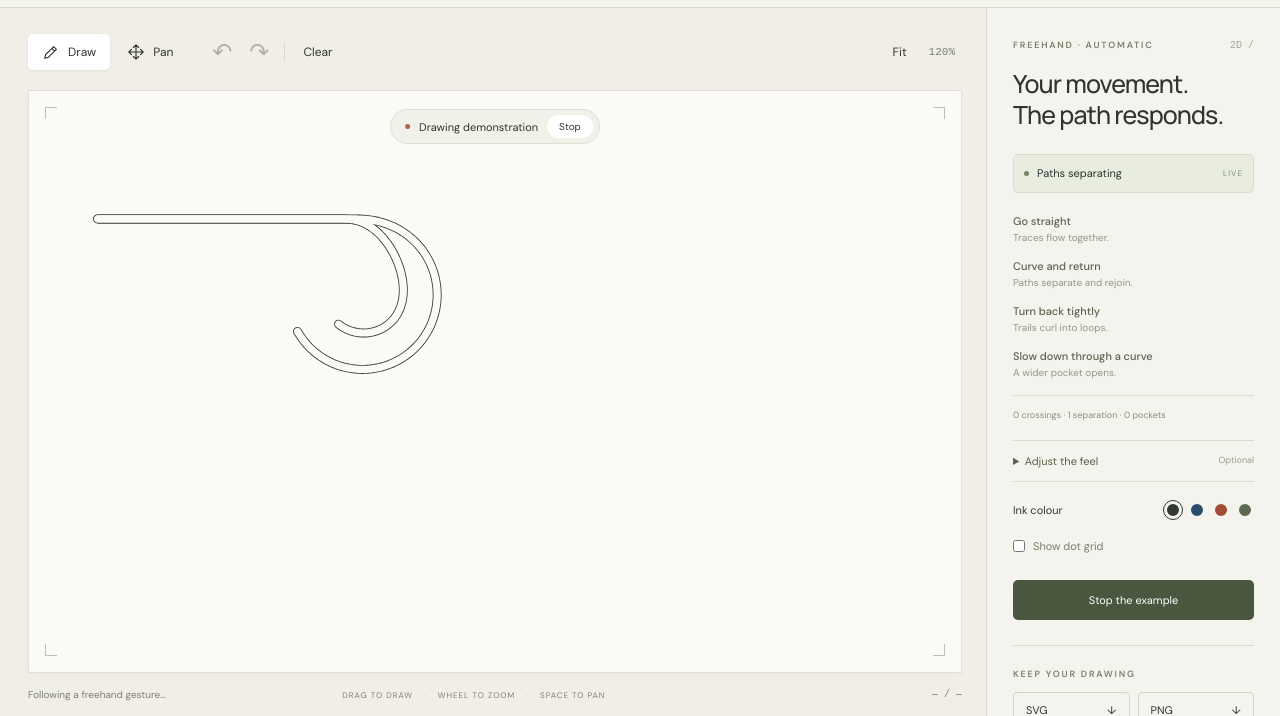
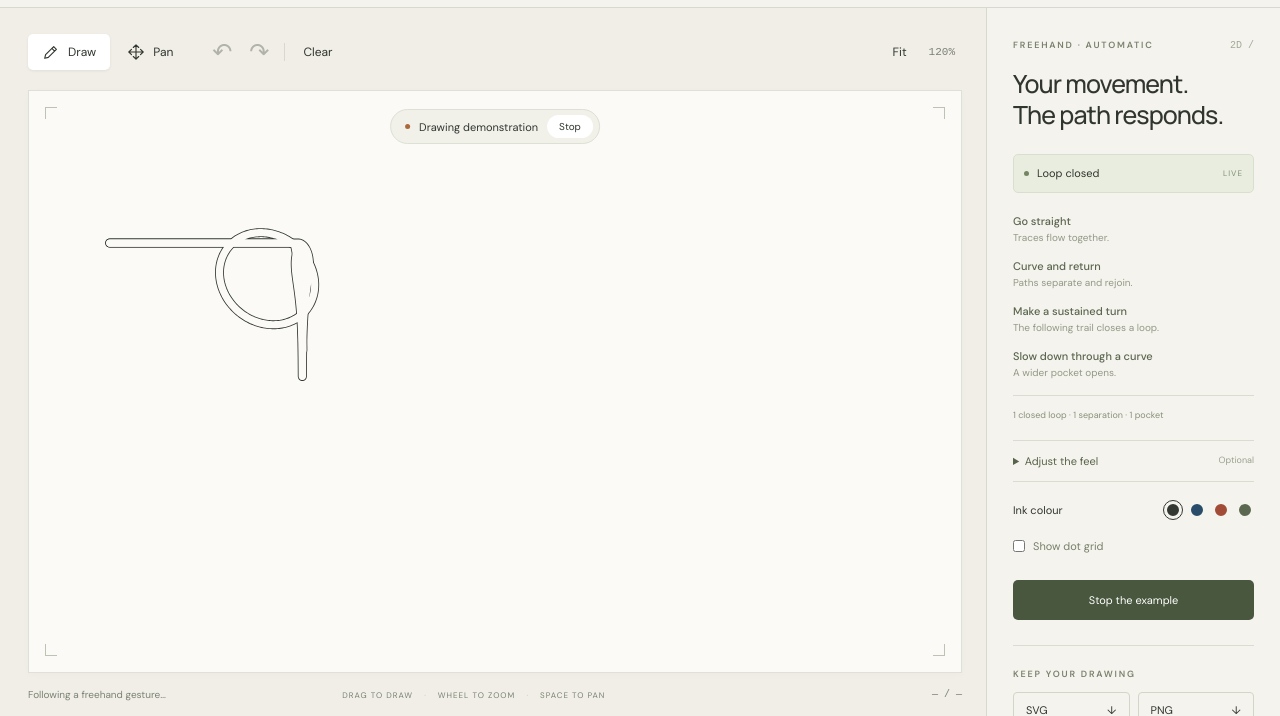
Before and after one commit to naitiksharma-iaac/egholm-environment-atlas, a plain HTML site: page highway/index.html in a window 1280 px wide. Both pictures are taken after a click on the button "↗ Watch a freehand example". Shown: the part 84-800 px from the top of the page. Drawn offline with Linux system fonts and the light colour scheme.

Commit message:
Fix automatic closed loops from ordinary freehand turns

```diff
--- a/highway/app.js
+++ b/highway/app.js
@@ -2,7 +2,7 @@
 (() => {
   'use strict';
   const E=HighwayEngine,$=id=>document.getElementById(id),canvas=$('drawing'),paper=$('paper'),ctx=canvas.getContext('2d');
-  const storageKey='highway-freehand-v2',paperColor='#fbfaf7',settings={...E.defaults};
+  const storageKey='highway-freehand-v3',paperColor='#fbfaf7',settings={...E.defaults};
   let strokes=[],undoStack=[],redoStack=[],active=null,brush=null,pointerId=null,inputTime=0,finishAt=0,demo=null;
   let w=1,h=1,dpr=1,view={x:0,y:0,scale:1},initialized=false,dirty=true,last=0,pan=null,space=false,tool='draw';
   let toastTimer,saveTimer,storageWarning=false,pointBudget=0,lastLoop=0,loopUntil=0,lastStats='';
@@ -10,7 +10,7 @@
   const local=e=>{const r=canvas.getBoundingClientRect();return {x:e.clientX-r.left,y:e.clientY-r.top};};
   function toast(message){$('toast').textContent=message;$('toast').classList.add('visible');clearTimeout(toastTimer);toastTimer=setTimeout(()=>$('toast').classList.remove('visible'),3200);}
   function remember(){undoStack.push(strokes.slice());if(undoStack.length>30)undoStack.shift();redoStack=[];}
-  function save(){clearTimeout(saveTimer);saveTimer=setTimeout(()=>{try{localStorage.setItem(storageKey,JSON.stringify({version:2,settings,strokes:strokes.map(({paths,...s})=>s)}));}catch{storageWarning=true;toast('Browser storage is full. Export your drawing to keep it.');updateStatus();}},300);}
+  function save(){clearTimeout(saveTimer);saveTimer=setTimeout(()=>{try{localStorage.setItem(storageKey,JSON.stringify({version:3,settings,strokes:strokes.map(({paths,...s})=>s)}));}catch{storageWarning=true;toast('Browser storage is full. Export your drawing to keep it.');updateStatus();}},300);}
   function syncUI(){for(const k of ['flow','spread','roadWidth']){$(k).value=settings[k];$(k+'Out').textContent=settings[k]+(k==='flow'?'%':' px');}document.querySelectorAll('[data-ink]').forEach(b=>{b.classList.toggle('active',b.dataset.ink===settings.ink);b.setAttribute('aria-pressed',b.dataset.ink===settings.ink);});}
   function updateStatus(){
     const count=strokes.length+(active?1:0);$('emptyState').hidden=!!count||!!demo;
@@ -19,7 +19,7 @@
     $('strokeStatus').textContent=demo?'Following a freehand gesture…':active?'Drawing freely…':count?count+' stroke'+(count===1?'':'s')+(storageWarning?' · export to keep':' · saved in this browser'):'A blank page. All yours.';
     $('demoBadge').hidden=!demo;$('demo').textContent=demo?'Stop the example':'↗ Watch a freehand example';$('resetView').textContent=Math.round(view.scale*100)+'%';
     const totals={loops:0,splits:0,pockets:0};for(const s of active?[...strokes,active]:strokes)for(const k in totals)totals[k]+=s.events?.[k]||0;
-    $('drawingStats').textContent=[['loops','crossing'],['splits','separation'],['pockets','pocket']].map(([key,label])=>totals[key]+' '+label+(totals[key]===1?'':'s')).join(' · ');
+    $('drawingStats').textContent=[['loops','closed loop'],['splits','separation'],['pockets','pocket']].map(([key,label])=>totals[key]+' '+label+(totals[key]===1?'':'s')).join(' · ');
     if(!active){$('liveState').textContent='Ready to follow';$('liveState').dataset.state='ready';}
   }
   function path(points){const p=new Path2D();if(points.length){p.moveTo(...points[0]);for(let i=1;i<points.length;i++)p.lineTo(...points[i]);p.closePath();}return p;}
@@ -38,7 +38,7 @@
     if(!active)return;for(const f of frames)E.append(active,f);
     const stats=Object.values(active.events).join('/');if(stats!==lastStats){lastStats=stats;updateStatus();}
     if(active.events.loops>lastLoop){lastLoop=active.events.loops;loopUntil=performance.now()+700;}
-    $('liveState').textContent=performance.now()<loopUntil?'Loop forming':({Straight:'Flowing straight',Curving:'Following a curve',Splitting:'Paths separating',Curling:'Curling back',Pocket:'Opening a pocket'}[brush.intent]);
+    $('liveState').textContent=performance.now()<loopUntil?'Loop closed':({Straight:'Flowing straight',Curving:'Following a curve',Splitting:'Paths separating',Curling:'Curling back',Pocket:'Opening a pocket',Looping:'Closing a loop'}[brush.intent]);
     $('liveState').dataset.state=brush.intent.toLowerCase();
     const n=active.tracks.reduce((a,l)=>a+l.length,0);if(n>16000||n+pointBudget>100000){finishStroke();demo=null;toast('A large drawing. Export it or clear the page to continue.');}dirty=true;
   }
@@ -50,6 +50,8 @@
   }
   function finishStroke(){
     if(!active)return;
+    // Export, undo, blur or a new stroke must not leave a started loop half open.
+    for(let i=0;brush?.orbit&&i<480;i++)for(const frame of brush.step(1/240))E.append(active,frame);
     if(active.tracks.every(l=>l.length<2))undoStack.pop();
     else{E.finish(active);active.paths=makePaths(active);strokes.push(active);countPoints();save();}
     active=null;brush=null;finishAt=0;pointerId=null;dirty=true;updateStatus();
@@ -115,14 +117,14 @@
       while(demo&&demo.index<demo.points.length&&demo.points[demo.index].time<=elapsed){const p=demo.points[demo.index++],delta=p.time-demo.previous;demo.previous=p.time;brush.aim(p.x,p.y,delta);samples(brush.step(delta));}
       if(demo&&demo.index===demo.points.length){demo=null;finishAt=now+400;updateStatus();}
     }else if(active&&brush)samples(brush.step(dt));
-    if(finishAt&&now>=finishAt)finishStroke();if(dirty)render();requestAnimationFrame(animate);
+    if(finishAt&&now>=finishAt&&!brush?.orbit)finishStroke();if(dirty)render();requestAnimationFrame(animate);
   }
   function validStroke(s){return s&&/^#[0-9a-f]{6}$/i.test(s.ink)&&['outline','ink','ribbon'].includes(s.style)&&Number.isFinite(s.width)&&s.width>=1&&s.width<=18&&Array.isArray(s.tracks)&&s.tracks.length>=1&&s.tracks.length<=3&&Array.isArray(s.bridges)&&[...s.tracks,...s.bridges].every(l=>Array.isArray(l)&&l.length<=100000&&l.every(p=>Array.isArray(p)&&p.length===2&&p.every(n=>Number.isFinite(n)&&Math.abs(n)<1000000)))&&(!s.widths||Array.isArray(s.widths)&&s.widths.length===s.tracks.length&&s.widths.every((ws,i)=>Array.isArray(ws)&&ws.length===s.tracks[i].length&&ws.every(n=>Number.isFinite(n)&&n>0&&n<=150)));}
   try{
-    const saved=JSON.parse(localStorage.getItem(storageKey)||localStorage.getItem('highway-drawing-v1'));
-    if([1,2].includes(saved?.version)&&Array.isArray(saved.strokes)&&saved.strokes.length<=500&&saved.strokes.every(validStroke)){
-      strokes=saved.strokes;strokes.forEach(s=>s.paths=makePaths(s));countPoints();
-      if(saved.version===2&&saved.settings){for(const k of ['flow','spread','roadWidth'])if(Number.isFinite(saved.settings[k])&&saved.settings[k]>=Number($(k).min)&&saved.settings[k]<=Number($(k).max))settings[k]=saved.settings[k];if(['#333832','#284c69','#a24b36','#5c6850'].includes(saved.settings.ink))settings.ink=saved.settings.ink;}
+    const saved=JSON.parse(localStorage.getItem(storageKey)||localStorage.getItem('highway-freehand-v2')||localStorage.getItem('highway-drawing-v1'));
+    if([1,2,3].includes(saved?.version)&&Array.isArray(saved.strokes)&&saved.strokes.length<=500&&saved.strokes.every(validStroke)){
+      strokes=saved.strokes;strokes.forEach(s=>{if(!s.loopRule&&s.events){s.events.crossings=s.events.loops||0;s.events.loops=0;}s.paths=makePaths(s);});countPoints();
+      if(saved.version>=2&&saved.settings){for(const k of ['flow','spread','roadWidth'])if(Number.isFinite(saved.settings[k])&&saved.settings[k]>=Number($(k).min)&&saved.settings[k]<=Number($(k).max))settings[k]=saved.settings[k];if(['#333832','#284c69','#a24b36','#5c6850'].includes(saved.settings.ink))settings.ink=saved.settings.ink;}
     }
   }catch{}
   syncUI();resize();updateStatus();new ResizeObserver(resize).observe(paper);requestAnimationFrame(animate);
--- a/highway/engine.js
+++ b/highway/engine.js
@@ -9,6 +9,8 @@
       this.a={x,y,vx:0,vy:0};this.b={x,y,vx:0,vy:0};this.heading=0;this.hasHeading=false;
       this.speed=0;this.turn=0;this.turnTarget=0;this.speedTarget=0;this.age=0;this.accumulator=0;
       this.width=this.settings.roadWidth;this.intent='Straight';
+      this.loopSample={x,y};this.loopHeading=null;this.turnMemory=0;this.loopTravel=0;
+      this.turnDistance=0;this.pendingLoop=false;this.orbit=null;
     }
     aim(x,y,dt=1/60){
       if(!Number.isFinite(x)||!Number.isFinite(y))return;
@@ -17,6 +19,16 @@
         const heading=Math.atan2(dy,dx),delta=this.hasHeading?wrap(heading-this.heading):0,mix=1-Math.exp(-d/12);
         this.turnTarget+=(clamp(delta/Math.max(d,1),-.12,.12)-this.turnTarget)*mix;
         this.speedTarget=clamp(d/Math.max(.002,dt),0,1800);this.heading=heading;this.hasHeading=true;this.lastInput={x,y};
+        // Resample meaningful movement before detecting a turn; ignore pointer jitter.
+        const sx=x-this.loopSample.x,sy=y-this.loopSample.y,travel=Math.hypot(sx,sy);
+        if(travel>=3){
+          const direction=Math.atan2(sy,sx),change=this.loopHeading===null?0:wrap(direction-this.loopHeading);
+          this.loopTravel+=travel;this.turnMemory=this.turnMemory*Math.exp(-travel/150)+change;
+          const threshold=1.15-.45*this.settings.flow/100;
+          this.turnDistance=Math.abs(this.turnMemory)>threshold?this.turnDistance+travel:0;
+          if(!this.orbit&&this.loopTravel>=Math.max(75,this.settings.spread*1.4,this.settings.roadWidth*9)&&this.turnDistance>=9&&this.speedTarget>18)this.pendingLoop=true;
+          this.loopSample={x,y};this.loopHeading=direction;
+        }
       }
     }
     step(dt){
@@ -30,15 +42,31 @@
         const offset=span*Math.tanh(this.turn*32)*clamp(this.speed/45,0,1);
         const integrate=(p,tx,ty,k,d)=>{p.vx+=(k*(tx-p.x)-d*p.vx)*h;p.vy+=(k*(ty-p.y)-d*p.vy)*h;p.x+=p.vx*h;p.y+=p.vy*h;};
         integrate(this.a,this.target.x,this.target.y,700,49);
-        const k=95-60*f,d=2*Math.sqrt(k)*(.9-.48*f);
-        integrate(this.b,this.target.x+nx*offset,this.target.y+ny*offset,k,d);
+        const k=95-60*f,d=2*Math.sqrt(k)*(.9-.48*f);let loopStart=false,loopEnd=false;
+        if(this.pendingLoop&&!this.orbit){
+          this.pendingLoop=false;loopStart=true;
+          const velocity=Math.hypot(this.b.vx,this.b.vy),angle=velocity>8?Math.atan2(this.b.vy,this.b.vx):this.heading;
+          const tx=Math.cos(angle),ty=Math.sin(angle),side=(this.a.x-this.b.x)*(-ty)+(this.a.y-this.b.y)*tx>0?-1:1;
+          const rx=clamp(20+.075*this.speed+span*.2,this.settings.roadWidth*3.2,Math.max(90,this.settings.roadWidth*4));
+          this.orbit={anchor:[this.b.x,this.b.y],tx,ty,side,rx,ry:rx*(.68+.23*Math.min(1,Math.abs(this.turnMemory)/1.8)),elapsed:0,duration:.65+rx*.003,speed:velocity};
+          this.turnMemory=0;this.turnDistance=0;this.loopTravel=0;
+        }
+        if(this.orbit){
+          const o=this.orbit;if(!loopStart)o.elapsed=Math.min(o.duration,o.elapsed+h);
+          const angle=o.elapsed/o.duration*Math.PI*2,u=o.rx*Math.sin(angle),v=o.side*o.ry*(1-Math.cos(angle));
+          this.b.x=o.anchor[0]+o.tx*u-o.ty*v;this.b.y=o.anchor[1]+o.ty*u+o.tx*v;
+          if(o.elapsed>=o.duration){
+            this.b.x=o.anchor[0];this.b.y=o.anchor[1];this.b.vx=o.tx*o.speed;this.b.vy=o.ty*o.speed;
+            loopEnd=true;this.orbit=null;this.turnMemory=0;this.turnDistance=0;this.loopTravel=0;
+          }
+        }else integrate(this.b,this.target.x+nx*offset,this.target.y+ny*offset,k,d);
         // Slow, gentle curves widen; a stationary pointer never creates a pocket.
         const bend=Math.abs(this.turn),gentle=clamp(bend/.008,0,1)*clamp((.06-bend)/.035,0,1);
         const slow=clamp((170-this.speedTarget)/115,0,1)*clamp((this.speedTarget-8)/25,0,1)*freshness;
         this.width+=(this.settings.roadWidth+span*.58*gentle*slow-this.width)*(1-Math.exp(-h*7));
         const lateral=Math.abs((this.b.x-this.a.x)*nx+(this.b.y-this.a.y)*ny);
-        this.intent=this.width>this.settings.roadWidth+5?'Pocket':lateral>this.settings.roadWidth*1.5?'Splitting':bend>.025?'Curling':bend>.004?'Curving':'Straight';
-        frames.push({a:[this.a.x,this.a.y],b:[this.b.x,this.b.y],width:this.width,lateral,intent:this.intent});
+        this.intent=this.orbit?'Looping':this.width>this.settings.roadWidth+5?'Pocket':lateral>this.settings.roadWidth*1.5?'Splitting':bend>.025?'Curling':bend>.004?'Curving':'Straight';
+        frames.push({a:[this.a.x,this.a.y],b:[this.b.x,this.b.y],width:this.width,lateral,intent:this.intent,loopStart,loopEnd});
       }
       return frames;
     }
@@ -48,18 +76,25 @@
     const qx=c[0]-a[0],qy=c[1]-a[1],t=(qx*sy-qy*sx)/den,u=(qx*ry-qy*rx)/den;
     return t>0&&t<=1&&u>=0&&u<=1?[a[0]+t*rx,a[1]+t*ry]:null;
   }
-  function newStroke(settings){return {tracks:[[],[]],widths:[[],[]],bridges:[],width:settings.roadWidth,ink:settings.ink,style:'outline',events:{loops:0,splits:0,pockets:0},_split:false,_pocket:false,_lastCross:null};}
+  function newStroke(settings){return {tracks:[[],[]],widths:[[],[]],bridges:[],closedLoops:[],loopRule:1,width:settings.roadWidth,ink:settings.ink,style:'outline',events:{loops:0,splits:0,pockets:0,crossings:0},_split:false,_pocket:false,_lastCross:null};}
+  function signedArea(points){let area=0;for(let i=1;i<points.length;i++)area+=points[i-1][0]*points[i][1]-points[i][0]*points[i-1][1];return area/2;}
   function append(stroke,sample){
     for(let k=0;k<2;k++){
-      const line=stroke.tracks[k],p=k?sample.b:sample.a,last=line.at(-1);if(last&&Math.hypot(last[0]-p[0],last[1]-p[1])<.85)continue;
+      const line=stroke.tracks[k],p=k?sample.b:sample.a,last=line.at(-1);if(last&&Math.hypot(last[0]-p[0],last[1]-p[1])<.85&&!(k&&(sample.loopStart||sample.loopEnd)))continue;
       if(last&&line.length>12){let distance=0;
         for(let j=line.length-2;j>=Math.max(0,line.length-650);j--){
           distance+=Math.hypot(line[j+1][0]-line[j][0],line[j+1][1]-line[j][1]);if(distance<Math.max(18,stroke.width*4))continue;
           const hit=intersect(last,p,line[j],line[j+1]);
-          if(hit&&(!stroke._lastCross||Math.hypot(hit[0]-stroke._lastCross[0],hit[1]-stroke._lastCross[1])>stroke.width*3)){stroke.events.loops++;stroke._lastCross=hit;break;}
+          if(hit&&(!stroke._lastCross||Math.hypot(hit[0]-stroke._lastCross[0],hit[1]-stroke._lastCross[1])>stroke.width*3)){stroke.events.crossings++;stroke._lastCross=hit;break;}
         }
       }
       line.push(p.map(n=>Math.round(n*100)/100));stroke.widths[k].push(k?stroke.width:sample.width);
+      if(k&&sample.loopStart)stroke._loopStart=line.length-1;
+      if(k&&sample.loopEnd&&stroke._loopStart!==undefined){
+        const from=stroke._loopStart,to=line.length-1,area=Math.abs(signedArea(line.slice(from,to+1)));
+        if(area>stroke.width*stroke.width*9){stroke.closedLoops.push({track:1,from,to,area});stroke.events.loops++;}
+        delete stroke._loopStart;
+      }
     }
     if(sample.lateral>stroke.width*2&&!stroke._split){stroke.events.splits++;stroke._split=true;}
     if(sample.lateral<stroke.width*.6)stroke._split=false;
@@ -74,7 +109,7 @@
       const c=[b[0]+(b[0]-prev[0])/vl*len*.35,b[1]+(b[1]-prev[1])/vl*len*.35];
       for(let i=1;i<=20;i++){const t=i/20,u=1-t;line.push([u*u*b[0]+2*u*t*c[0]+t*t*a[0],u*u*b[1]+2*u*t*c[1]+t*t*a[1]]);stroke.widths[1].push(stroke.width);}
     }
-    delete stroke._split;delete stroke._pocket;delete stroke._lastCross;return stroke;
+    delete stroke._split;delete stroke._pocket;delete stroke._lastCross;delete stroke._loopStart;return stroke;
   }
   function polygon(line,widths,width,pad=0){
     if(!line.length)return [];const left=[],right=[];
@@ -104,15 +139,13 @@
   // Pointer coordinates only: the demonstration has no special shape-generation code.
   function exampleGesture(){
     const pts=[];let time=0;const add=(x,y,dt=.016)=>{time+=dt;pts.push({x,y,time});};
-    for(let i=0;i<=100;i++)add(-330+i*2.2,-95);
-    for(let i=1;i<=160;i++){const a=i/160*Math.PI*2.3;add(-110+63*Math.sin(a),-32-63*Math.cos(a),.012);}
-    const start=pts.at(-1);
-    for(let i=1;i<=100;i++){const t=i/100;add(start.x+(185-start.x)*t,start.y+(30-start.y)*t+70*Math.sin(t*Math.PI),.012);}
-    for(let i=1;i<=100;i++){const t=i/100;add(185-145*t,30-100*Math.sin(t*Math.PI),.008);}
-    for(let i=1;i<=200;i++){const a=i/200*Math.PI;add(40+75*Math.sin(a),105-75*Math.cos(a),.025);}
-    for(let i=1;i<=100;i++)add(40+2.6*i,180-i*.2,.012);
+    for(let i=0;i<=100;i++)add(-320+i*1.6,-75);
+    for(let i=1;i<=100;i++)add(-160,-75+i*1.4,.014);
+    for(let i=1;i<=100;i++)add(-160+i*1.6,65,.014);
+    for(let i=1;i<=160;i++){const a=i/160*Math.PI/2;add(75*Math.sin(a),65+75*(1-Math.cos(a)),.025);}
+    for(let i=1;i<=100;i++)add(75+2.3*i,140-i*1.5,.012);
     return pts;
   }
-  const api={FlowBrush,defaults,newStroke,append,finish,polygon,bounds,pathData,maxWidth,svgDocument,intersect,exampleGesture};
+  const api={FlowBrush,defaults,newStroke,append,finish,polygon,bounds,pathData,maxWidth,svgDocument,intersect,signedArea,exampleGesture};
   if(typeof module!=='undefined'&&module.exports)module.exports=api;else root.HighwayEngine=api;
 })(typeof globalThis!=='undefined'?globalThis:this);
--- a/highway/index.html
+++ b/highway/index.html
@@ -5,7 +5,7 @@
   <meta name="theme-color" content="#f5f3ed">
   <title>Highway — freehand paths</title>
   <meta name="description" content="Draw freely. Straight paths, loops, branches and pockets emerge from your movement. A two-dimensional drawing experiment.">
-  <link rel="stylesheet" href="style.css?v=flow2">
+  <link rel="stylesheet" href="style.css?v=loops3">
 </head>
 <body>
   <header class="masthead">
@@ -42,8 +42,8 @@
       <div class="settings-heading"><span class="eyebrow">FREEHAND · AUTOMATIC</span><span class="index-label">2D /</span></div>
       <h2>Your movement.<br>The path responds.</h2>
       <div class="live-response"><i></i><span id="liveState">Ready to follow</span><span class="live-label">LIVE</span></div>
-      <div class="behaviour-guide"><p><b>Go straight</b><span>Traces flow together.</span></p><p><b>Curve and return</b><span>Paths separate and rejoin.</span></p><p><b>Turn back tightly</b><span>Trails curl into loops.</span></p><p><b>Slow down through a curve</b><span>A wider pocket opens.</span></p></div>
-      <p class="drawing-stats" id="drawingStats">0 crossings · 0 separations · 0 pockets</p>
+      <div class="behaviour-guide"><p><b>Go straight</b><span>Traces flow together.</span></p><p><b>Curve and return</b><span>Paths separate and rejoin.</span></p><p><b>Make a sustained turn</b><span>The following trail closes a loop.</span></p><p><b>Slow down through a curve</b><span>A wider pocket opens.</span></p></div>
+      <p class="drawing-stats" id="drawingStats">0 closed loops · 0 separations · 0 pockets</p>
       <details class="tuning"><summary>Adjust the feel <span>Optional</span></summary>
       <label class="range-label" for="flow">Flow <output id="flowOut">65%</output></label><input id="flow" type="range" min="0" max="100" value="65"><p class="field-hint">Higher values let the following trail swing further.</p>
       <label class="range-label" for="spread">Spread <output id="spreadOut">70 px</output></label><input id="spread" type="range" min="10" max="140" step="2" value="70"><p class="field-hint">How far paths can open through a turn.</p>
@@ -58,6 +58,6 @@
     </aside>
   </main>
   <div id="toast" role="status"></div>
-  <dialog id="about"><div class="dialog-top"><span class="eyebrow">ABOUT THE EXPERIMENT</span><button id="closeAbout" aria-label="Close about">×</button></div><h2>One gesture.<br>Many possible paths.</h2><p>Two independent trails follow your pointer with different amounts of inertia. Steady movement brings them together; changes of direction separate them and can curl them into loops. Slow, gentle curves widen into pockets.</p><p>The pocket is a 2D footprint for exploring your volière idea. This version is entirely a drawing study. Crossings are visual joins, not an engineered route network.</p><p>An independent experiment inspired by <a href="https://www.instagram.com/reel/DXz91ltIGps/" target="_blank" rel="noopener">Jeune Homme’s reel</a>, using our own motion rules. The example supplies only pointer movement to the same engine you use.</p><p>Your drawing stays in this browser. Earlier drawings are retained. SVG or PNG keeps a copy; clear can be undone. Optional adjustments affect new strokes.</p><button id="backToDrawing" class="primary-button">Back to the page</button></dialog>
-  <script src="engine.js?v=flow2"></script><script src="app.js?v=flow2"></script>
+  <dialog id="about"><div class="dialog-top"><span class="eyebrow">ABOUT THE EXPERIMENT</span><button id="closeAbout" aria-label="Close about">×</button></div><h2>One gesture.<br>Many possible paths.</h2><p>Two independent trails follow your pointer with different amounts of inertia. Steady movement brings them together; changes of direction separate them. Sustained turns automatically send the following trail around a loop that returns to its entry point. Slow, gentle curves widen into pockets.</p><p>The pocket is a 2D footprint for exploring your volière idea. This version is entirely a drawing study. Crossings are visual joins, not an engineered route network.</p><p>An independent experiment inspired by <a href="https://www.instagram.com/reel/DXz91ltIGps/" target="_blank" rel="noopener">Jeune Homme’s reel</a>, using our own motion rules. The example supplies open straight runs and bends to the same engine you use; it does not trace circles.</p><p>Your drawing stays in this browser. Earlier drawings are retained. SVG or PNG keeps a copy; clear can be undone. Optional adjustments affect new strokes.</p><button id="backToDrawing" class="primary-button">Back to the page</button></dialog>
+  <script src="engine.js?v=loops3"></script><script src="app.js?v=loops3"></script>
 </body></html>
```
Also changed, not shown: highway/README.txt, 1 other file.
